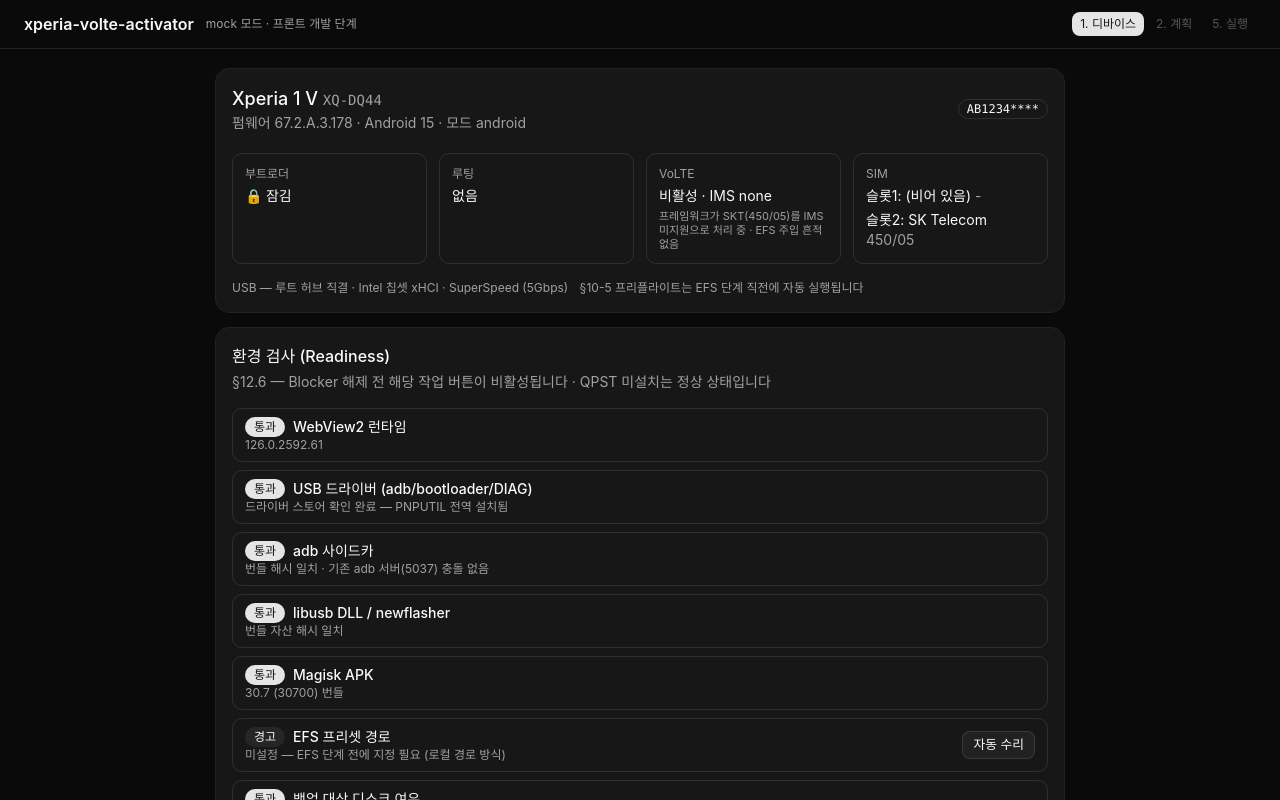
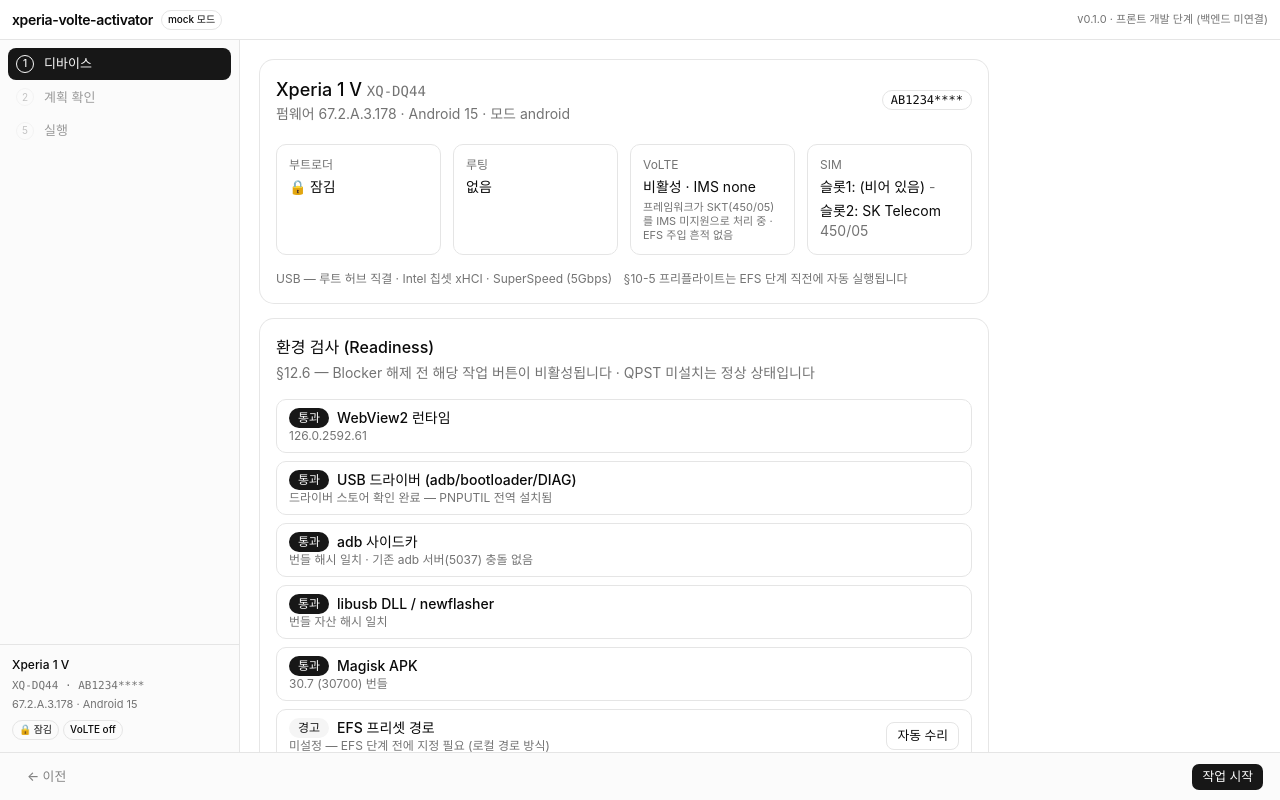
Before and after one commit to korjwl1/xperia-volte-activator, a SvelteKit app: page / in a window 1280 px wide. Shown: the top 800 px of the page. Built offline with nearby package versions, Linux system fonts and the light colour scheme.

Commit message:
feat(front): 데스크탑 마법사 셸(사이드바+액션바) + 시스템 테마 자동 따름

```diff
--- a/src/app.html
+++ b/src/app.html
@@ -1,13 +1,19 @@
 <!doctype html>
-<html lang="ko" class="dark">
+<html lang="ko">
   <head>
     <meta charset="utf-8" />
     <link rel="icon" href="%sveltekit.assets%/favicon.png" />
     <meta name="viewport" content="width=device-width, initial-scale=1" />
     <title>xperia-volte-activator</title>
+    <script>
+      // 테마는 시스템 설정 따름 (다크 강제 없음)
+      if (window.matchMedia("(prefers-color-scheme: dark)").matches) {
+        document.documentElement.classList.add("dark");
+      }
+    </script>
     %sveltekit.head%
   </head>
-  <body data-sveltekit-preload-data="hover" class="dark">
+  <body data-sveltekit-preload-data="hover">
     <div style="display: contents">%sveltekit.body%</div>
   </body>
 </html>
--- a/src/routes/+page.svelte
+++ b/src/routes/+page.svelte
@@ -1,22 +1,26 @@
 <script lang="ts">
   import { onMount } from "svelte";
   import { Button } from "$lib/components/ui/button";
-  import { wizard } from "$lib/stores/wizard.svelte";
+  import { Badge } from "$lib/components/ui/badge";
+  import { wizard, type WizardView } from "$lib/stores/wizard.svelte";
   import DeviceStatusView from "$lib/views/DeviceStatusView.svelte";
   import PlanReviewView from "$lib/views/PlanReviewView.svelte";
   import BackupSelectView from "$lib/views/BackupSelectView.svelte";
   import BackupTargetView from "$lib/views/BackupTargetView.svelte";
   import RunProgressView from "$lib/views/RunProgressView.svelte";
 
-  const steps = [
+  const steps: { id: WizardView; label: string }[] = [
     { id: "device", label: "디바이스" },
-    { id: "plan", label: "계획" },
+    { id: "plan", label: "계획 확인" },
     { id: "backup-select", label: "백업 선택" },
     { id: "backup-target", label: "저장 위치" },
     { id: "run", label: "실행" },
   ];
+
   const stepIndex = $derived(steps.findIndex((s) => s.id === wizard.view));
-  const showBackupSteps = $derived(wizard.view === "backup-select" || wizard.view === "backup-target" || wizard.view === "run");
+  const showBackupSteps = $derived(
+    wizard.view === "backup-select" || wizard.view === "backup-target" || wizard.hasWipeRoute,
+  );
 
   const nextLabel = $derived(
     wizard.view === "device" ? "작업 시작"
@@ -28,7 +32,7 @@
     wizard.view === "device" ? wizard.device !== null
     : wizard.view === "plan" ? true
     : wizard.view === "backup-select" ? wizard.anyChecked
-    : wizard.backupPath.length > 0 && wizard.backupPath.trim().length > 0,
+    : wizard.backupPath.trim().length > 0,
   );
 
   function onNext() {
@@ -40,29 +44,69 @@
     }
   }
 
+  function gotoStep(id: WizardView) {
+    // 사이드바는 현재까지 도달한 단계만 이동 허용 (뒤로가기 + 현재)
+    wizard.view = id;
+  }
+
   onMount(() => {
     wizard.refreshDevice();
   });
 </script>
 
-<div class="min-h-screen flex flex-col">
-  <header class="border-b px-6 py-3 flex items-center justify-between">
-    <div class="flex items-center gap-3">
-      <span class="font-semibold">xperia-volte-activator</span>
-      <span class="text-xs text-muted-foreground">mock 모드 · 프론트 개발 단계</span>
-    </div>
-    <nav class="flex items-center gap-1 text-xs">
-      {#each steps as s, i}
-        {#if s.id !== "backup-select" && s.id !== "backup-target" || showBackupSteps}
-          <span class="px-2 py-1 rounded-md {i === stepIndex ? 'bg-primary text-primary-foreground' : i < stepIndex ? 'text-muted-foreground' : 'text-muted-foreground/50'}">
-            {i + 1}. {s.label}
+<div class="h-screen flex flex-col bg-background text-foreground overflow-hidden">
+  <!-- 타이틀 바 -->
+  <header class="h-10 shrink-0 border-b flex items-center px-3 gap-2 select-none">
+    <span class="text-sm font-semibold tracking-tight">xperia-volte-activator</span>
+    <Badge variant="outline" class="text-[10px] px-1.5 py-0">mock 모드</Badge>
+    <span class="ml-auto text-[11px] text-muted-foreground">v0.1.0 · 프론트 개발 단계 (백엔드 미연결)</span>
+  </header>
+
+  <div class="flex-1 flex min-h-0">
+    <!-- 사이드바 -->
+    <aside class="w-60 shrink-0 border-r bg-muted/40 flex flex-col">
+      <nav class="p-2 space-y-0.5">
+        {#each steps as s, i (s.id)}
+          {#if (s.id !== "backup-select" && s.id !== "backup-target") || showBackupSteps}
+            {@const reachable = i <= stepIndex}
+            <button
+              class="w-full flex items-center gap-2.5 rounded-md px-2 py-1.5 text-left text-[13px] transition-colors
+                {i === stepIndex ? "bg-primary text-primary-foreground font-medium" : reachable ? "hover:bg-accent" : "opacity-40 cursor-default"}"
+              disabled={!reachable}
+              onclick={() => reachable && gotoStep(s.id)}
+            >
+              <span class="w-[18px] h-[18px] shrink-0 rounded-full border flex items-center justify-center text-[10px]
+                {i < stepIndex ? "bg-primary border-primary text-primary-foreground" : i === stepIndex ? "border-current" : "text-muted-foreground"}">
+                {i < stepIndex ? "✓" : i + 1}
               </span>
+              {s.label}
+            </button>
           {/if}
         {/each}
       </nav>
-  </header>
 
-  <main class="flex-1 px-6 py-5 max-w-4xl w-full mx-auto">
+      <div class="mt-auto border-t p-3 space-y-1 text-[11px] leading-snug">
+        {#if wizard.device}
+          <div class="font-medium text-[12px] text-foreground">{wizard.device.productName}</div>
+          <div class="font-mono text-muted-foreground">{wizard.device.model} · {wizard.device.serialMasked}</div>
+          <div class="text-muted-foreground">{wizard.device.firmware} · Android {wizard.device.android}</div>
+          <div class="pt-1 flex flex-wrap gap-1">
+            <Badge variant="outline" class="text-[10px] px-1.5 py-0">
+              {wizard.device.bootloader === "locked" ? "🔒 잠김" : wizard.device.bootloader === "unlocked" ? "🔓 언락" : "? 언락상태"}
+            </Badge>
+            <Badge variant="outline" class="text-[10px] px-1.5 py-0">
+              {wizard.device.volte.enabled ? "VoLTE on" : "VoLTE off"}
+            </Badge>
+          </div>
+        {:else}
+          <div class="text-muted-foreground">디바이스 대기 중…</div>
+        {/if}
+      </div>
+    </aside>
+
+    <!-- 콘텐츠 -->
+    <main class="flex-1 overflow-y-auto">
+      <div class="p-5 max-w-3xl">
         {#if wizard.view === "device"}
           <DeviceStatusView />
         {:else if wizard.view === "plan"}
@@ -74,21 +118,19 @@
         {:else}
           <RunProgressView />
         {/if}
+      </div>
     </main>
+  </div>
 
+  <!-- 액션 바 -->
   {#if wizard.view !== "run"}
-    <footer class="border-t px-6 py-3 flex items-center justify-between">
-      <Button variant="ghost" disabled={wizard.view === "device"} onclick={() => {
+    <footer class="h-12 shrink-0 border-t bg-muted/40 flex items-center justify-between px-4">
+      <Button variant="ghost" size="sm" disabled={wizard.view === "device"} onclick={() => {
         if (wizard.view === "plan") wizard.view = "device";
         else if (wizard.view === "backup-select") wizard.view = "plan";
         else if (wizard.view === "backup-target") wizard.view = "backup-select";
       }}>← 이전</Button>
-      <div class="flex items-center gap-2">
-        {#if wizard.view === "backup-select" && wizard.backupSkippable}
-          <p class="text-xs text-muted-foreground">하단 "백업 건너뛰기…"는 목록 아래에서 확인할 수 있습니다</p>
-        {/if}
-        <Button disabled={!canNext} onclick={onNext}>{nextLabel}</Button>
-      </div>
+      <Button size="sm" disabled={!canNext} onclick={onNext}>{nextLabel}</Button>
     </footer>
   {/if}
 </div>
```
Also changed, not shown: .plans/00-architecture.md, 1 other file (tests, documents, lock files or other folders). Lines whose indentation alone changed are shown as unchanged.
